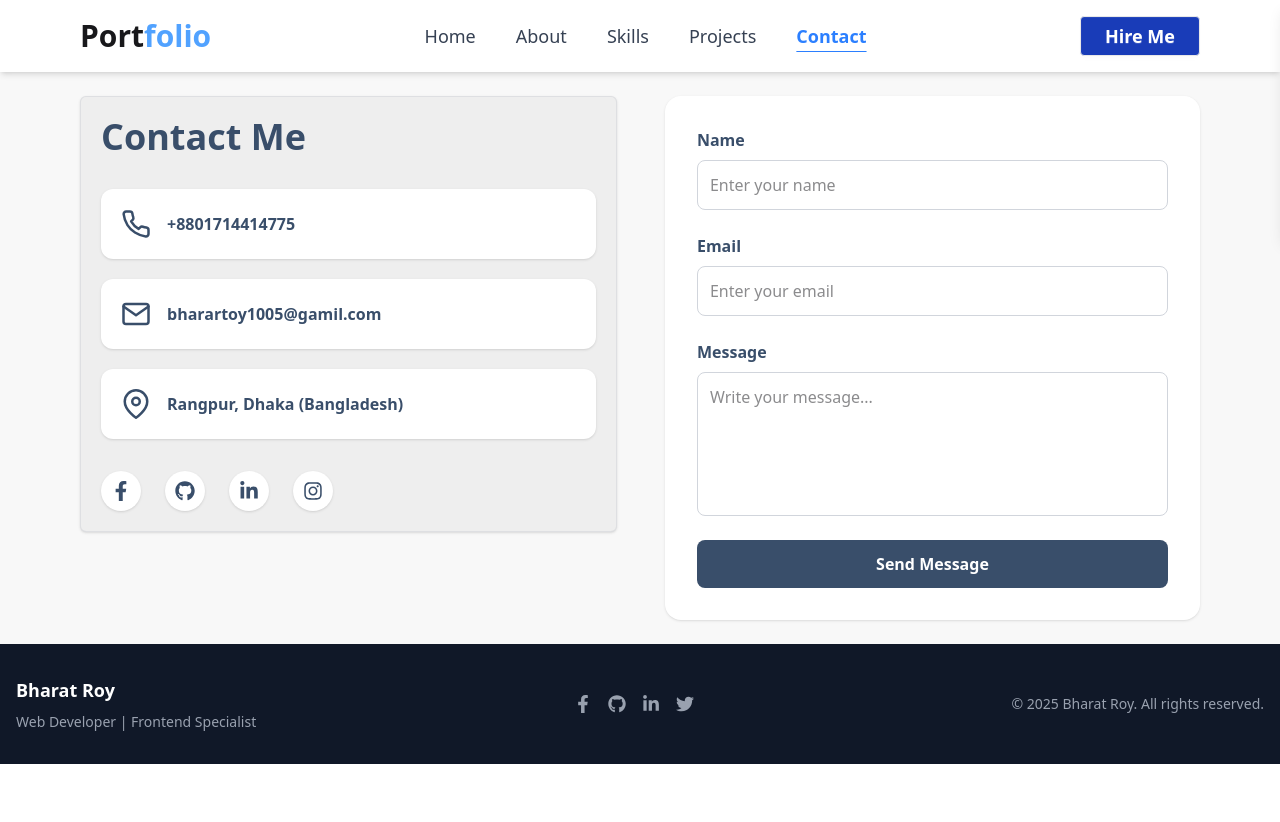
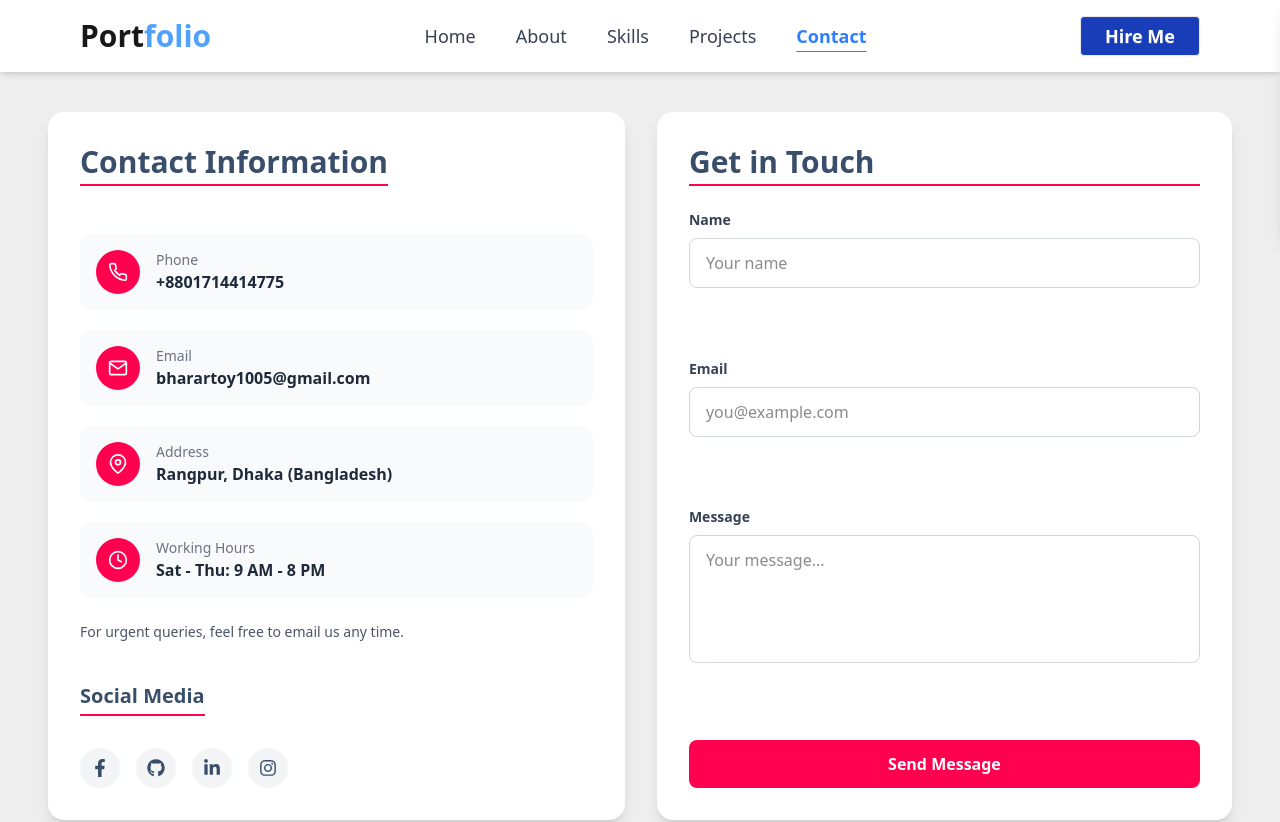
Before and after one commit to bharatroy4D/Bharat-roy, a React (Vite) app: page /contact in a window 1280 px wide. Shown: the top 822 px of the page. Before the commit the page ends 800 px from the top, so only its background shows below. Built offline with nearby package versions, Linux system fonts and the light colour scheme.

Commit message:
contact component  again  desing added

```diff
--- a/src/Components/Navbar/About/About.jsx
+++ b/src/Components/Navbar/About/About.jsx
@@ -13,12 +13,12 @@ const About = () => {
             initial={{ x: -50, opacity: 0 }}
             whileInView={{ x: 0, opacity: 1 }}
             transition={{ duration: 1 }}
-            className="w-full md:w-1/2 "
+            className=" "
           >
             <img
               src={bharat}
               alt="Profile"
-              className="rounded-xl shadow-xl w-full max-w-sm mx-auto bg-white"
+              className="rounded-xl shadow-md w-full max-w-sm md:max-w-md lg:max-w-lg mx-auto bg-white"
             />
           </motion.div>
 
--- a/src/Components/Navbar/Contact/Contact.jsx
+++ b/src/Components/Navbar/Contact/Contact.jsx
@@ -1,99 +1,129 @@
 import React from "react";
-import { FiPhone, FiMail, FiMapPin } from "react-icons/fi";
+import { FiPhone, FiMail, FiMapPin, FiClock } from "react-icons/fi";
 import { FaFacebookF, FaGithub, FaLinkedinIn, FaInstagram } from "react-icons/fa";
 
 const Contact = () => {
   return (
-    <section id="contact" className="bg-base-200 py-6">
-      <div className=" max-w-7xl px-20 mx-auto ">
-        <div className="flex flex-col md:flex-row justify-between items-start gap-12">
+    <section id="contact" className="bg-base-300 py-10">
+      <div className="max-w-7xl px-6 md:px-12 mx-auto">
+        <div className="flex flex-col md:flex-row gap-8">
 
-          {/* Contact Info */}
-          <div className="w-full md:w-1/2 bg-base-300 shadow border rounded-md p-5 border-gray-400/20">
-            <h1 className="text-4xl font-bold pb-8 text-[#394E6A]">Contact Me</h1>
+          {/* Left: Contact Info */}
+          <div className="w-full md:w-1/2 bg-white shadow-lg rounded-2xl p-8 flex flex-col justify-between">
+            <div>
+              <h2 className="text-3xl font-bold text-[#394E6A] mb-6 border-b-2 border-[#FF014F] inline-block pb-1">
+                Contact Information
+              </h2>
 
-            <div className="flex flex-col gap-5 ">
+              <div className="space-y-5 mt-6">
                 {/* Phone */}
-              <div className="flex items-center gap-4 bg-white p-5 rounded-xl shadow transition">
-                <FiPhone className="text-3xl text-[#394E6A]" />
-                <span className="text-base font-semibold text-[#394E6A]">+8801714414775</span>
+                <div className="flex items-start gap-4 p-4 bg-[#f9fafb] rounded-xl hover:shadow-md transition">
+                  <div className="p-3 bg-[#FF014F] text-white rounded-full">
+                    <FiPhone className="text-xl" />
+                  </div>
+                  <div>
+                    <p className="text-gray-500 text-sm">Phone</p>
+                    <h4 className="text-gray-800 font-semibold">+8801714414775</h4>
+                  </div>
                 </div>
 
                 {/* Email */}
-              <div className="flex items-center gap-4 bg-white p-5 rounded-xl shadow transition">
-                <FiMail className="text-3xl text-[#394E6A]" />
-                <span className="text-base font-semibold text-[#394E6A]">bharartoy1005@gamil.com</span>
+                <div className="flex items-start gap-4 p-4 bg-[#f9fafb] rounded-xl hover:shadow-md transition">
+                  <div className="p-3 bg-[#FF014F] text-white rounded-full">
+                    <FiMail className="text-xl" />
+                  </div>
+                  <div>
+                    <p className="text-gray-500 text-sm">Email</p>
+                    <h4 className="text-gray-800 font-semibold">bharartoy1005@gmail.com</h4>
+                  </div>
                 </div>
 
                 {/* Location */}
-              <div className="flex items-center gap-4 bg-white p-5 rounded-xl shadow transition">
-                <FiMapPin className="text-3xl text-[#394E6A]" />
-                <span className="text-base font-semibold text-[#394E6A]">Rangpur, Dhaka (Bangladesh)</span>
+                <div className="flex items-start gap-4 p-4 bg-[#f9fafb] rounded-xl hover:shadow-md transition">
+                  <div className="p-3 bg-[#FF014F] text-white rounded-full">
+                    <FiMapPin className="text-xl" />
+                  </div>
+                  <div>
+                    <p className="text-gray-500 text-sm">Address</p>
+                    <h4 className="text-gray-800 font-semibold">Rangpur, Dhaka (Bangladesh)</h4>
                   </div>
                 </div>
 
-            {/* Social Media Icons */}
-            <div className="flex gap-6 mt-8 ">
-              <a href="#" className="w-10 h-10 bg-white rounded-full shadow flex justify-center items-center hover:bg-[#FF014F] transition">
-                <FaFacebookF className="text-xl text-[#394E6A] hover:text-white" />
-              </a>
-              <a href="#" className="w-10 h-10 bg-white rounded-full shadow flex justify-center items-center hover:bg-[#FF014F] transition">
-                <FaGithub className="text-xl text-[#394E6A] hover:text-white" />
-              </a>
-              <a href="#" className="w-10 h-10 bg-white rounded-full shadow flex justify-center items-center hover:bg-[#FF014F] transition">
-                <FaLinkedinIn className="text-xl text-[#394E6A] hover:text-white" />
-              </a>
-              <a href="#" className="w-10 h-10 bg-white rounded-full shadow flex justify-center items-center hover:bg-[#FF014F] transition">
-                <FaInstagram className="text-xl text-[#394E6A] hover:text-white" />
-              </a>
+                {/* Working Hours */}
+                <div className="flex items-start gap-4 p-4 bg-[#f9fafb] rounded-xl hover:shadow-md transition">
+                  <div className="p-3 bg-[#FF014F] text-white rounded-full">
+                    <FiClock className="text-xl" />
+                  </div>
+                  <div>
+                    <p className="text-gray-500 text-sm">Working Hours</p>
+                    <h4 className="text-gray-800 font-semibold">Sat - Thu: 9 AM - 8 PM</h4>
+                  </div>
                 </div>
               </div>
 
-          {/* Contact Form */}
-          <div className="w-full md:w-1/2 ">
-            <div className="bg-white backdrop-blur-md shadow rounded-2xl p-8">
-              <form className="flex flex-col gap-6">
-                {/* Name */}
-                <div className="flex flex-col gap-2">
-                  <label className="text-base font-semibold text-[#394E6A]">Name</label>
+              <div className="mt-6 text-sm text-gray-600">
+                For urgent queries, feel free to email us any time.
+              </div>
+            </div>
+
+            {/* Social Links */}
+            <div className="mt-10">
+              <h3 className="text-xl font-semibold text-[#394E6A] mb-4 border-b-2 border-[#FF014F] inline-block pb-1">
+                Social Media
+              </h3>
+              <div className="flex gap-4 mt-4">
+                {[FaFacebookF, FaGithub, FaLinkedinIn, FaInstagram].map((Icon, i) => (
+                  <a
+                    key={i}
+                    href="#"
+                    className="w-10 h-10 rounded-full bg-gray-100 text-[#394E6A] flex items-center justify-center hover:bg-[#FF014F] hover:text-white transition"
+                  >
+                    <Icon className="text-lg" />
+                  </a>
+                ))}
+              </div>
+            </div>
+          </div>
+
+          {/* Right: Contact Form */}
+          <div className="w-full md:w-1/2">
+            <div className="h-full bg-white shadow-lg rounded-2xl p-8 flex flex-col justify-between">
+              <h2 className="text-3xl font-bold text-[#394E6A] mb-6 border-b-2 border-[#FF014F] inline-block pb-1">
+                Get in Touch
+              </h2>
+              <form className="flex flex-col gap-6 flex-1 justify-between">
+                <div>
+                  <label className="block mb-2 text-sm font-semibold text-gray-700">Name</label>
                   <input
                     type="text"
-                    placeholder="Enter your name"
-                    className="p-3 rounded-lg border border-gray-300 focus:outline-none focus:border-[#FF014F] transition"
+                    placeholder="Your name"
+                    className="w-full px-4 py-3 border border-gray-300 rounded-lg focus:outline-none focus:border-[#FF014F] transition"
                     required
                   />
                 </div>
-
-                {/* Email */}
-                <div className="flex flex-col gap-2">
-                  <label className="text-base font-semibold text-[#394E6A]">Email</label>
+                <div>
+                  <label className="block mb-2 text-sm font-semibold text-gray-700">Email</label>
                   <input
                     type="email"
-                    placeholder="Enter your email"
-                    className="p-3 rounded-lg border border-gray-300 focus:outline-none focus:border-[#FF014F] transition"
+                    placeholder="you@example.com"
+                    className="w-full px-4 py-3 border border-gray-300 rounded-lg focus:outline-none focus:border-[#FF014F] transition"
                     required
                   />
                 </div>
-
-                {/* Message */}
-                <div className="flex flex-col gap-2">
-                  <label className="text-base font-semibold text-[#394E6A]">Message</label>
+                <div>
+                  <label className="block mb-2 text-sm font-semibold text-gray-700">Message</label>
                   <textarea
-                    placeholder="Write your message..."
-                    className="p-3 rounded-lg border border-gray-300 focus:outline-none focus:border-[#FF014F] transition h-36 resize-none"
+                    placeholder="Your message..."
+                    className="w-full px-4 py-3 border border-gray-300 rounded-lg focus:outline-none focus:border-[#FF014F] transition h-32 resize-none"
                     required
                   ></textarea>
                 </div>
-
-                {/* Submit Button */}
-                <div>
                 <button
                   type="submit"
-                    className="w-full py-3 bg-[#394E6A] hover:bg-[#FF014F] text-white font-bold rounded-lg transition-all"
+                  className="w-full py-3 bg-[#FF014F] text-white font-bold rounded-lg hover:bg-[#e60044] transition-all"
                 >
                   Send Message
                 </button>
-                </div>
               </form>
             </div>
           </div>
--- a/src/Components/Navbar/Home/Home.jsx
+++ b/src/Components/Navbar/Home/Home.jsx
@@ -143,19 +143,19 @@ const Home = () => {
                             <div>
                                 <h4 className="font-medium ">B.A (Honours) in Political Science</h4>
                                 <p className="text-sm">Dinajpur Government College, Dinajpur</p>
-                                <p className="text-sm text-gray-500">2023 - Present (1st Year)</p>
+                                <p className="text-sm text-gray-500">2022 - Present (1st Year)</p>
                             </div>
 
                             <div>
                                 <h4 className="font-medium ">Higher Secondary Certificate (HSC)</h4>
                                 <p className="text-sm">Board Hard College, Dinajpur</p>
-                                <p className="text-sm text-gray-500">2021 - 2022</p>
+                                <p className="text-sm text-gray-500">2020 - 2021</p>
                             </div>
 
                             <div>
                                 <h4 className="font-medium ">Secondary School Certificate (SSC)</h4>
                                 <p className="text-sm">Betura BL High School, Dinajpur</p>
-                                <p className="text-sm text-gray-500">2019 - 2020</p>
+                                <p className="text-sm text-gray-500">2018 - 2019</p>
                             </div>
                         </div>
                     </motion.div>
```
Lines whose indentation alone changed are shown as unchanged.
